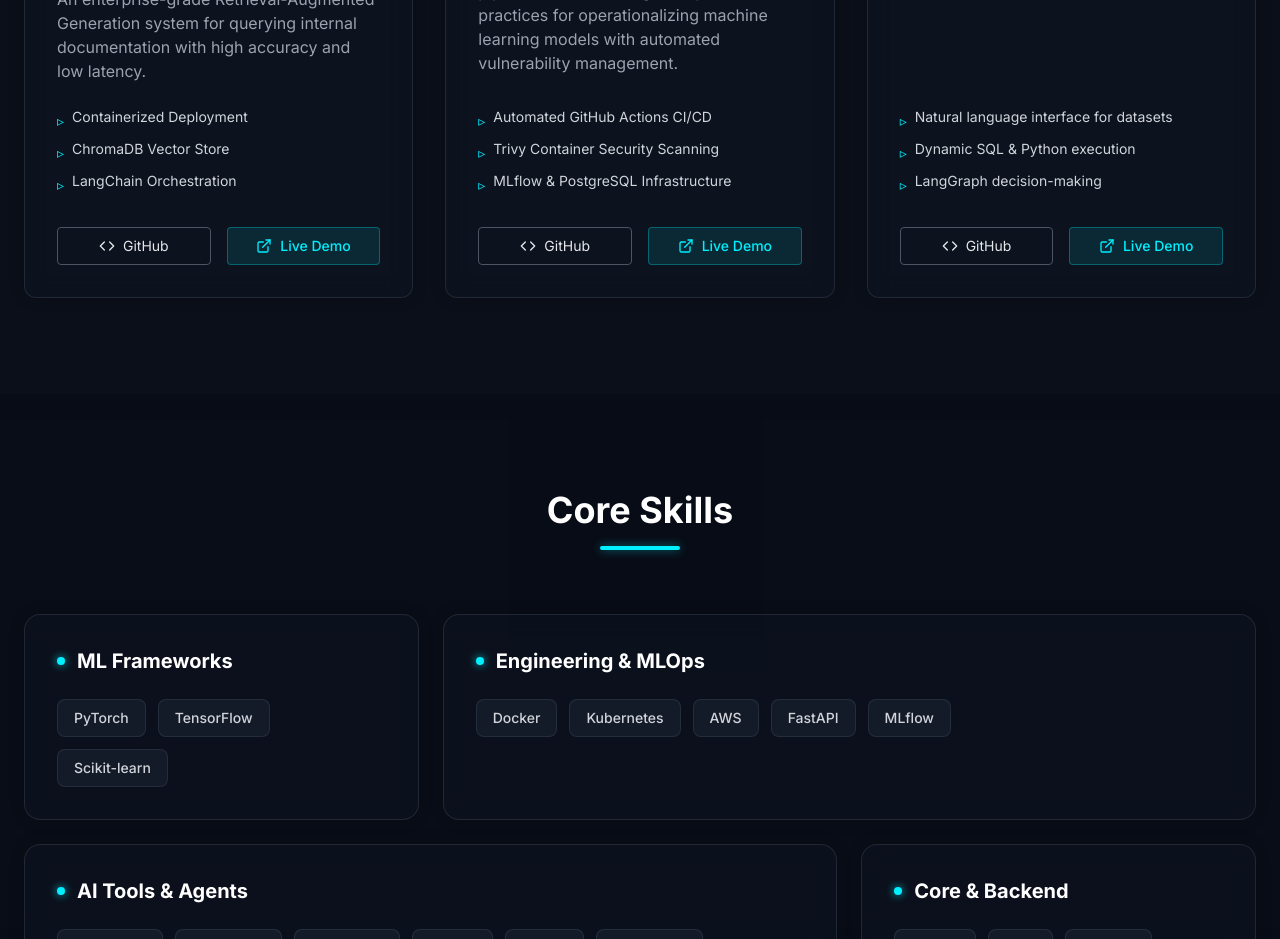
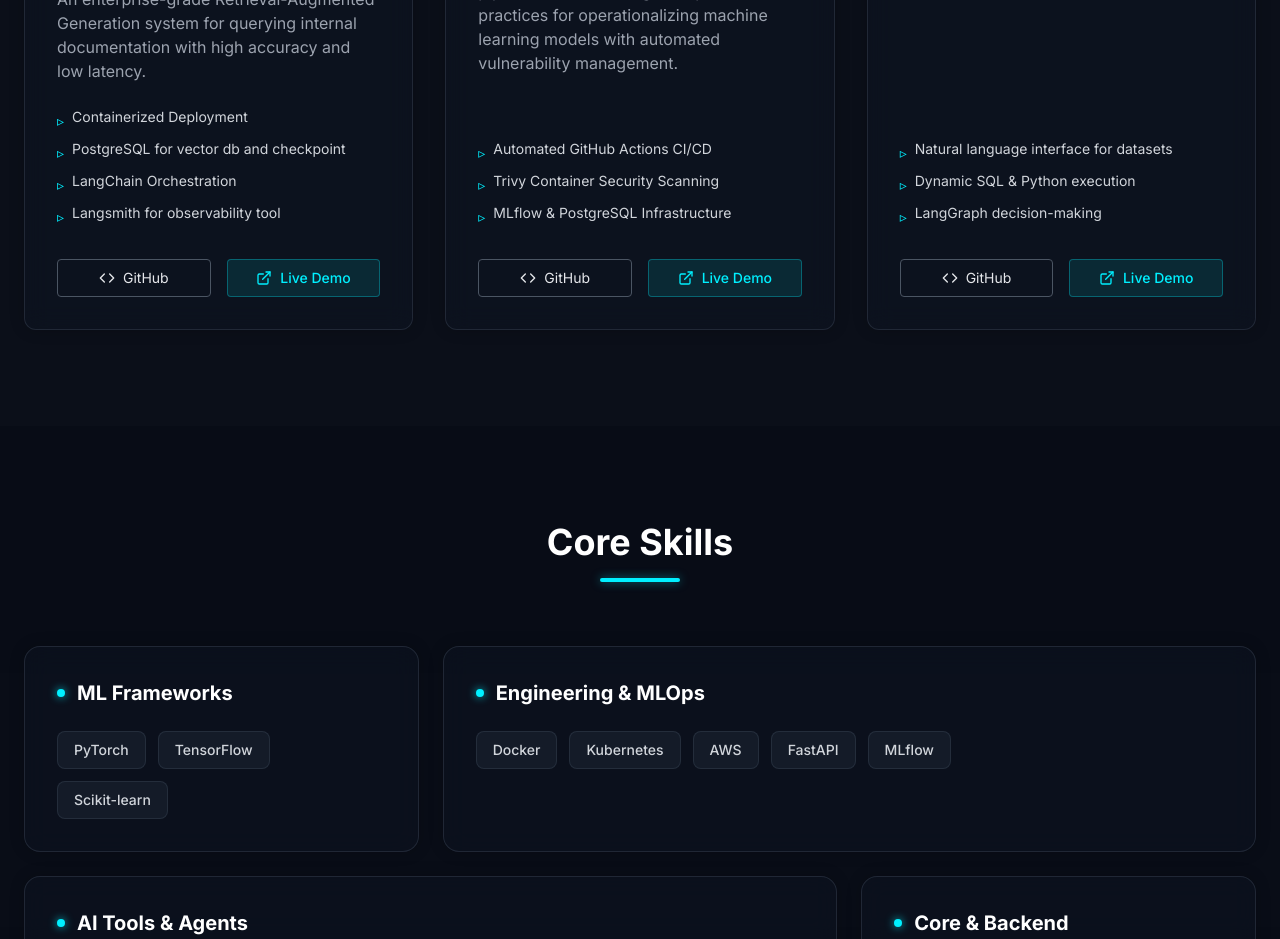
Before and after one commit to santosisadora/myportfolio, a React (Vite) app: page / in a window 1280 px wide. Shown: the part 1360-2299 px from the top of the page. Built offline with nearby package versions, Linux system fonts and the light colour scheme.

Commit message:
docs: update RAG project bullets with PostgreSQL and Langsmith

```diff
--- a/src/components/Projects.jsx
+++ b/src/components/Projects.jsx
@@ -10,8 +10,9 @@ const projects = [
     description: "An enterprise-grade Retrieval-Augmented Generation system for querying internal documentation with high accuracy and low latency.",
     bullets: [
       "Containerized Deployment",
-      "ChromaDB Vector Store",
-      "LangChain Orchestration"
+      "PostgreSQL for vector db and checkpoint",
+      "LangChain Orchestration",
+      "Langsmith for observability tool"
     ],
     github: "https://github.com/santosisadora/vuln-rag-agent",
     demo: "/vuln-rag-agent-edited-final-demo.mp4"
```
